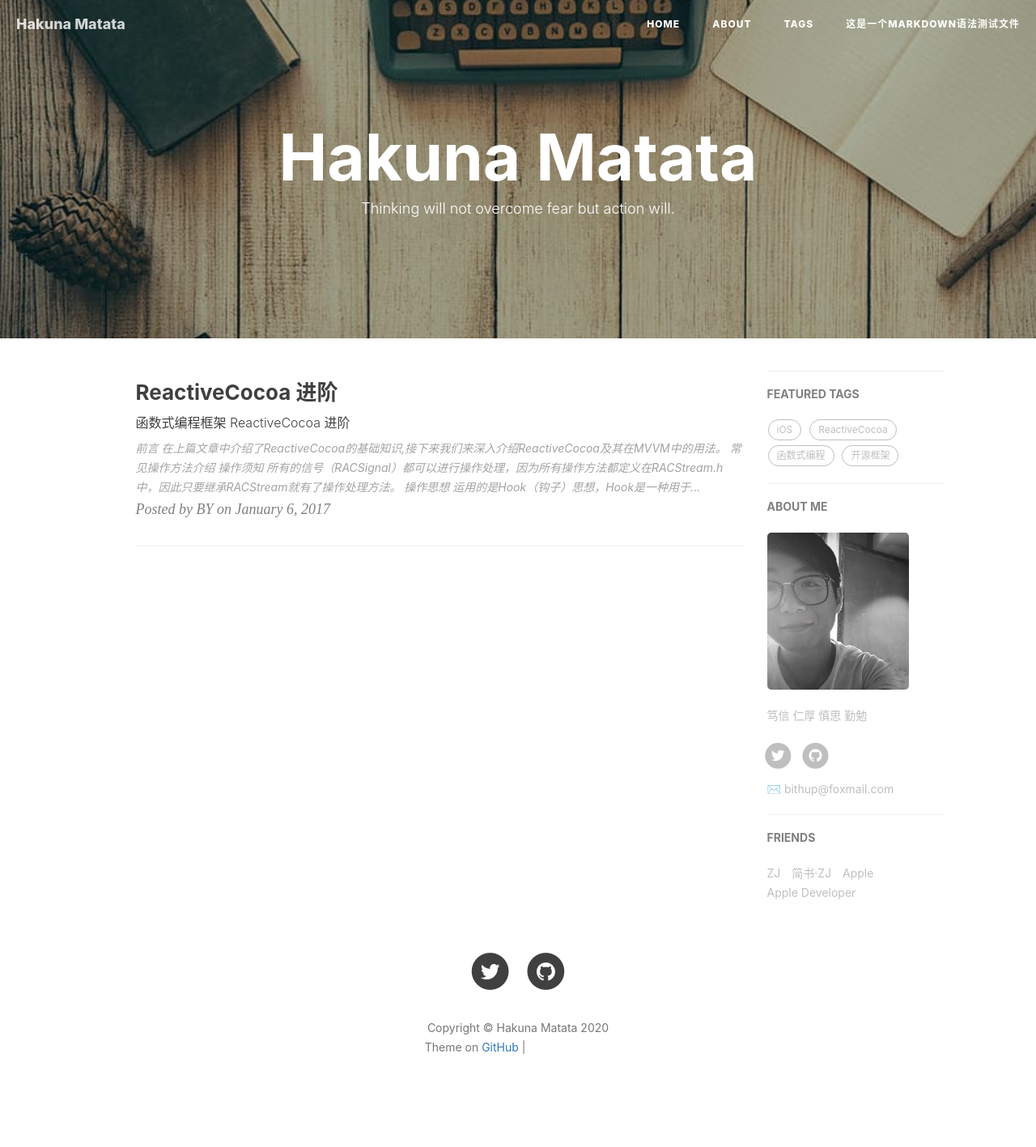
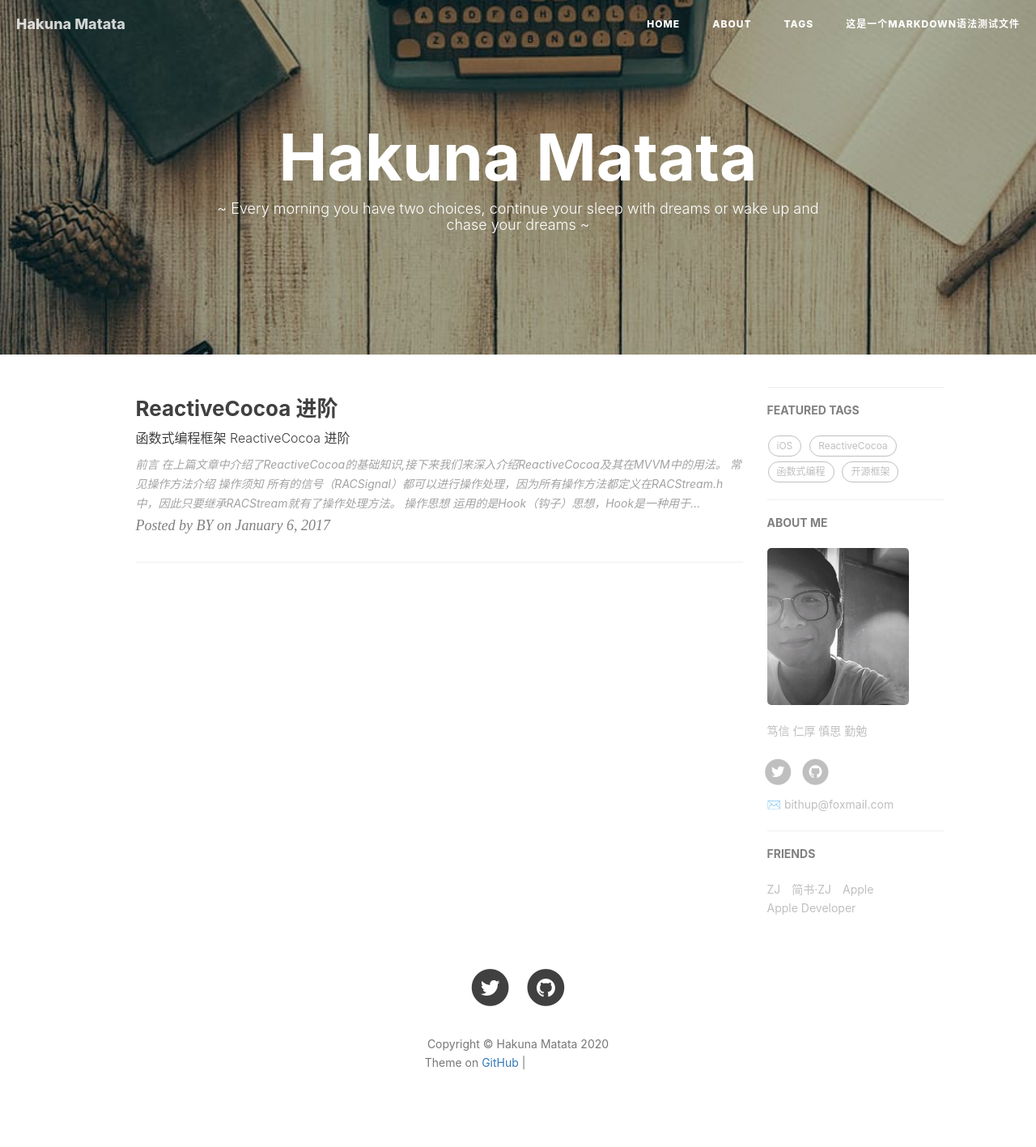
Before and after one commit to bithup/bithup.github.io, a Jekyll site: the page built from index.html, in a window 1280 px wide. Shown: the whole page at 81% size. Built offline with Jekyll 4.4.1, drawn with Linux system fonts in a browser that asks for light colours; nearby versions of some CDN libraries; the list of posts is cut into pages by our own code; comment, search, counter and statistics services are not loaded; grey boxes are pictures that could not be loaded.

Commit message:
update user info

```diff
--- a/index.html
+++ b/index.html
@@ -1,6 +1,6 @@
 ---
 layout: page
-description: "Thinking will not overcome fear but action will."
+description: "~ Every morning you have two choices, continue your sleep with dreams or wake up and chase your dreams ~"
 ---
 
 {% for post in paginator.posts %}
```
